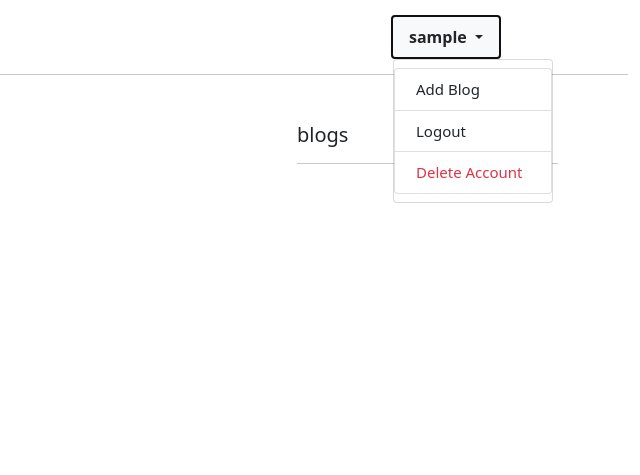
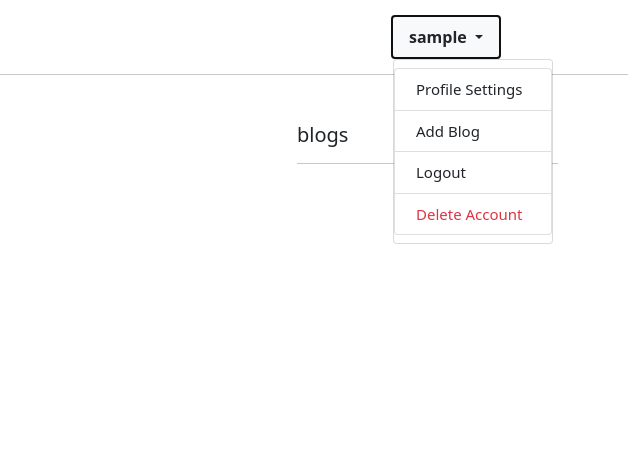
Before and after one commit to Rohitkumar15697/Speaking_blog_postgres, a Django app: page /blog/profile/ in a window 1280 px wide, after a click that opens the changed part. Shown: the part 86-561 px from the top of the page, without its empty margins (640-1280 px from the left). Run offline with Django 3.2, Linux system fonts and the light colour scheme; the visitor is signed in with stand-in values (Sample User, id 1); data that the repository does not hold is empty; some libraries are stand-ins or nearby versions.

Commit message:
commit with user profile

```diff
--- a/Project_blog/urls.py
+++ b/Project_blog/urls.py
@@ -39,4 +39,5 @@ urlpatterns = [
 
 from django.conf import settings
 from django.conf.urls.static import static
+
 urlpatterns += static(settings.MEDIA_URL, document_root=settings.MEDIA_ROOT)
--- a/blog/forms.py
+++ b/blog/forms.py
@@ -17,4 +17,5 @@ class Myblogform(forms.ModelForm):
 class ProfileForm(forms.ModelForm):
     class Meta:
         model=ProfileModel
-        fields="__all__"
+        fields=['full_name','profile_picture', 'bio', 'facebook_url', 'instagram_url']
+        widgets={'full_name':forms.TextInput(attrs={'class':'form-control'}),'bio':forms.Textarea(attrs={'class':'form-control'}),'facebook_url':forms.TextInput(attrs={'class':'form-control'}),'instagram_url':forms.TextInput(attrs={'class':'form-control'})}
--- a/blog/templates/profile.html
+++ b/blog/templates/profile.html
@@ -69,6 +69,7 @@
                             <strong>{{user}}</strong>
                         </a>
                         <ul class="dropdown-menu innerdropdown" aria-labelledby="navbarDropdown">
+                        <li class='list-group-item'><a class="dropdown-item" href={%url 'adddetail'%}>Profile Settings</a></li>
                             <li class='list-group-item'><a class="dropdown-item" href={%url 'addblog'%}>Add Blog</a></li>
                             <li class='list-group-item'><a class="dropdown-item" href={%url 'confirmlogout' %}>Logout</a></li>
 
--- a/blog/templates/profile_detail.html
+++ b/blog/templates/profile_detail.html
@@ -43,6 +43,7 @@
             <a href={%url 'homeapp:article' data.slug %}>{{data.title}}</a><br><br>
         {%endfor%}
 
+
     </div>
 
 
--- a/blog/urls.py
+++ b/blog/urls.py
@@ -12,7 +12,8 @@ urlpatterns = [
     path('logout/',views.logoutme,name='logout'),
     path('search/',search_result),
     path('delete_account/<int:pk>',views.DeleteAccount.as_view(), name='deleteaccount'),
-
+    #add profile detail
+    path('add_detail', views.add_profile_detail,name='adddetail'),
     #show user data
     path('profiledetail/<str:username>', views.Show_User_Data, name='profiledetail'),
 
--- a/blog/views.py
+++ b/blog/views.py
@@ -1,4 +1,5 @@
 from django.contrib.auth.models import User
+from django.http.response import HttpResponse
 from django.shortcuts import render,redirect
 from django.urls import reverse_lazy
 from django.contrib.auth import logout
@@ -63,10 +64,31 @@ class DeleteAccount(DeleteView):
     success_url= reverse_lazy('home')
 
 
+#Add user profile detail
+@login_required(login_url='login')
+def add_profile_detail(request):
+    form=ProfileForm()
+    if request.method=="POST":
+        form=ProfileForm(request.POST,request.FILES)
+        if form.is_valid():
+            full_name=form.cleaned_data['full_name']
+            profile_picture=form.cleaned_data['profile_picture']
+            bio=form.cleaned_data['bio']
+            facebook_url=form.cleaned_data['facebook_url']
+            instagram_url=form.cleaned_data['instagram_url']
+            obj=ProfileModel(full_name=full_name, profile_picture=profile_picture, bio=bio, facebook_url=facebook_url,instagram_url=instagram_url)
+            obj.save()
+            return redirect('profile')
+    return render(request, 'add_profile_detail.html',{'form':form})
+
+
 #View for showing any user data
 def Show_User_Data(request,username):
-    user=User.objects.get(username=username)
-    data=ProfileModel.objects.get(profile_name=user.id)
-    bloglinks=blogpost.objects.all().filter(created_by=user.id)
-    args={'data':data,'bloglinks':bloglinks}
-    return render(request, 'profile_detail.html',args)
+    user=get_object_or_404(User, username=username)
+    if ProfileModel.objects.all().filter(profile_name=user):
+        data=get_object_or_404(ProfileModel,profile_name=user.id)
+        bloglinks=blogpost.objects.all().filter(created_by=user.id)
+        args={'user':user,'data':data,'bloglinks':bloglinks}
+        return render(request, 'profile_detail.html',args)
+    else:
+        return HttpResponse(f'{user.username} Not updated Profile yet!')
--- a/homeapp/views.py
+++ b/homeapp/views.py
@@ -70,6 +70,7 @@ class DetailData(DetailView):
     def get_context_data(self,*args, **kwargs):
         context=super(DetailData,self).get_context_data(*args,**kwargs)
         context['list_titles']=blogpost.objects.annotate(like_count=Count('likes')).order_by('-like_count')[:6]
+        context['userdata']=ProfileModel.objects.all()
         return context
 
 
--- a/templates/blogpost_detail.html
+++ b/templates/blogpost_detail.html
@@ -156,7 +156,9 @@
                             </div>
                             <!--comment-by user name-->
                             <div class='dotdata'>
-                                <a href={%url "profiledetail" comment.name %}><strong class='text-info '>{{comment.name}}</strong></a> -
+
+                                        <a href={%url "profiledetail" comment.name %}><strong class='text-info '>{{comment.name}}</strong></a>-
+
                                 <span class='text-muted'>{{comment.date_added}}</span>
 
                             </div>
```
Also changed, not shown: blog/templates/add_profile_detail.html (added, +21 -0 lines), 4 other files.
